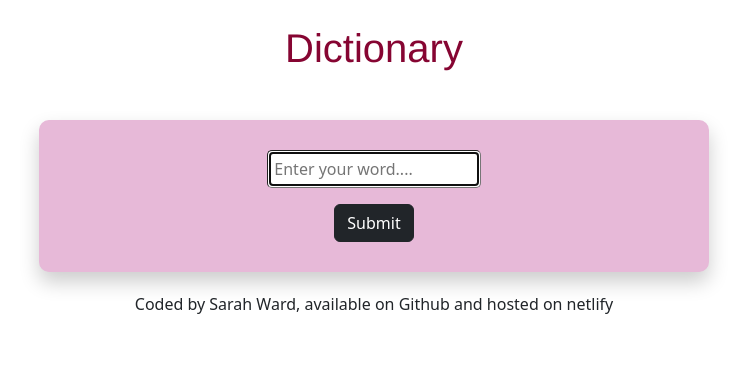
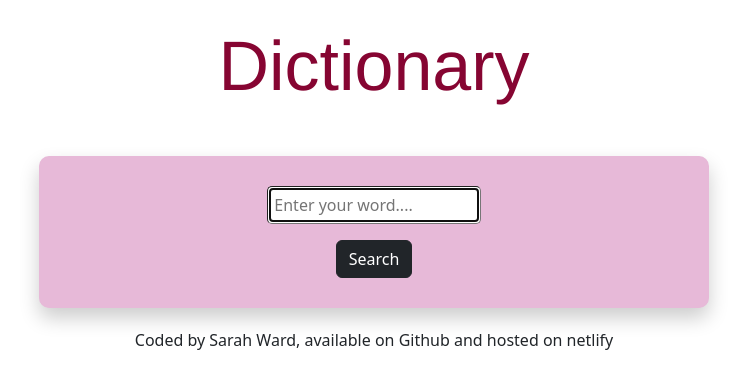
Before and after one commit to Sarahwcode/dictionary-react-1, a React (Create React App) app: page / in a window 1280 px wide. Shown: the top 388 px of the page, without its empty margins (266-1013 px from the left). Built offline with nearby package versions, Linux system fonts and the light colour scheme; no server answers.

Commit message:
css changes to wording

```diff
--- a/public/index.html
+++ b/public/index.html
@@ -40,4 +40,5 @@
       To create a production bundle, use `npm run build` or `yarn build`.
     -->
   </body>
+
 </html>
--- a/src/App.css
+++ b/src/App.css
@@ -1,6 +1,7 @@
-h1 {
+.header {
   font-family:'Franklin Gothic Medium', 'Arial Narrow', Arial, sans-serif ;
   text-decoration: none;
   color: rgb(134, 5, 50) !important;
+  font-size: 70px;
 
 }
--- a/src/App.js
+++ b/src/App.js
@@ -7,7 +7,7 @@ function App() {
     <div className="container">
 
        <header>
-        <h1 className='text-center mt-4'>Dictionary</h1>
+        <h1 className='text-center mt-4 header'>Dictionary</h1>
         </header>
   <main>
 <Dictionary keyWord = "Hope"/>
--- a/src/Dictionary.css
+++ b/src/Dictionary.css
@@ -1,3 +1,4 @@
+
 .search {
 padding: 5px;
 border-radius: 5px;
@@ -9,8 +10,8 @@ max-width: 100%;
     padding: 30px;
     border-radius: 10px;
     box-shadow: 0 10px 20px rgb(0 0 0 / 20%);
-
     max-width: 100%;
     width: 60%;
 margin: 20px auto;
+
 }
--- a/src/Dictionary.js
+++ b/src/Dictionary.js
@@ -44,7 +44,7 @@ if (load) {
             <form onSubmit={handleSubmit}>
                 <input type="search" autoFocus onChange={wordChange} className="search" placeholder="Enter your word...."></input>
                 <div>
-                <input className="btn btn-dark mt-3" type="submit"></input>
+                <input className="btn btn-dark mt-3" type="submit" title="Search" value="Search" ></input>
                 </div>
             </form>
             </section>
--- a/src/Meanings.js
+++ b/src/Meanings.js
@@ -7,15 +7,13 @@ export default function Meanings(props) {
         <div>
             <section>
         <h3>{props.meanings.partOfSpeech}</h3>
+
+        <p><strong>Definition: </strong>{props.meanings.definition}</p>
+
+        <p> <strong>Example: </strong><em> {props.meanings.example}</em></p>
+
+        <Synonyms Synonyms = {props.meanings.synonyms}/>
         </section>
-        <section>
-        <p>Definition{props.meanings.definition}</p>
-        </section>
-        <section>
-        <p><em>Example: {props.meanings.example}</em></p>
-        </section>
-        <Synonyms Synonyms = {props.meanings.synonyms}/>
-
         </div>
 
 
--- a/src/Results.js
+++ b/src/Results.js
@@ -11,7 +11,7 @@ export default function Results (props)
         <section>
 <h1>{props.definition.word}</h1>
 
-<h2>Phonetic:{props.definition.phonetic}</h2>
+<h2>{props.definition.phonetic}</h2>
 </section>
 
 {props.definition.meanings.map(function (meaning, index){
--- /dev/null
+++ b/src/Synonyms.css
@@ -0,0 +1,4 @@
+.synonym {
+    list-style: none;
+padding-left: 0px;
+}
--- a/src/Synonyms.js
+++ b/src/Synonyms.js
@@ -1,23 +1,25 @@
 import React from "react";
+import "./Synonyms.css";
 
 export default function Synonyms (props) {
 
         if (props.Synonyms){
 
             return (
-                <section>
-                <ul>
+
+                <ul className="ml-0  synonym" >
         {props.Synonyms.map ((Synonym, index) => (
 
 <li key={index}>
-    {Synonym}
+    <div><strong>Synonyms: </strong></div>
+{Synonym}
 </li>
 
         )
     )
         }
        </ul>
-       </section>
+
     );
 } else {
     return null;
```
